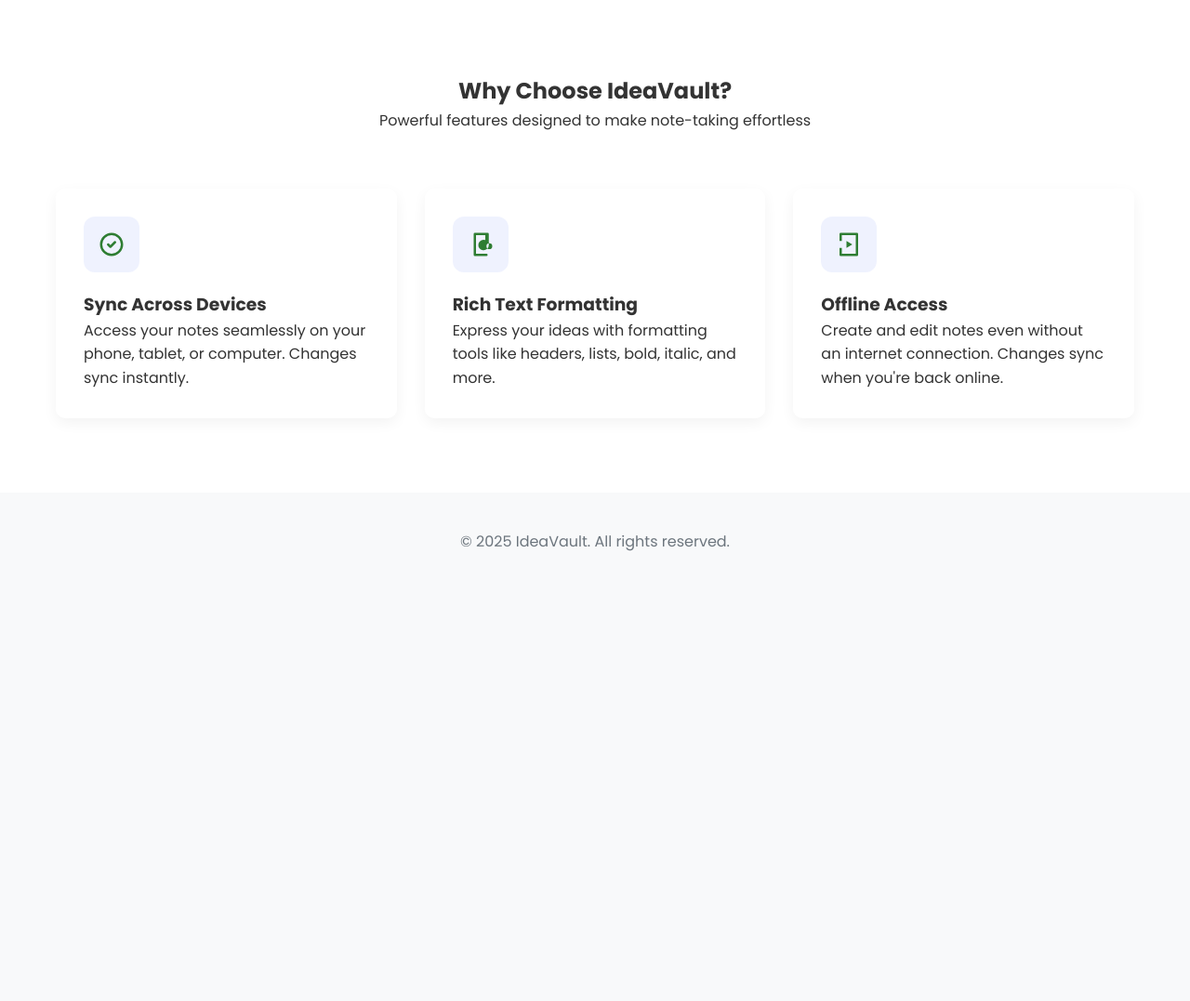
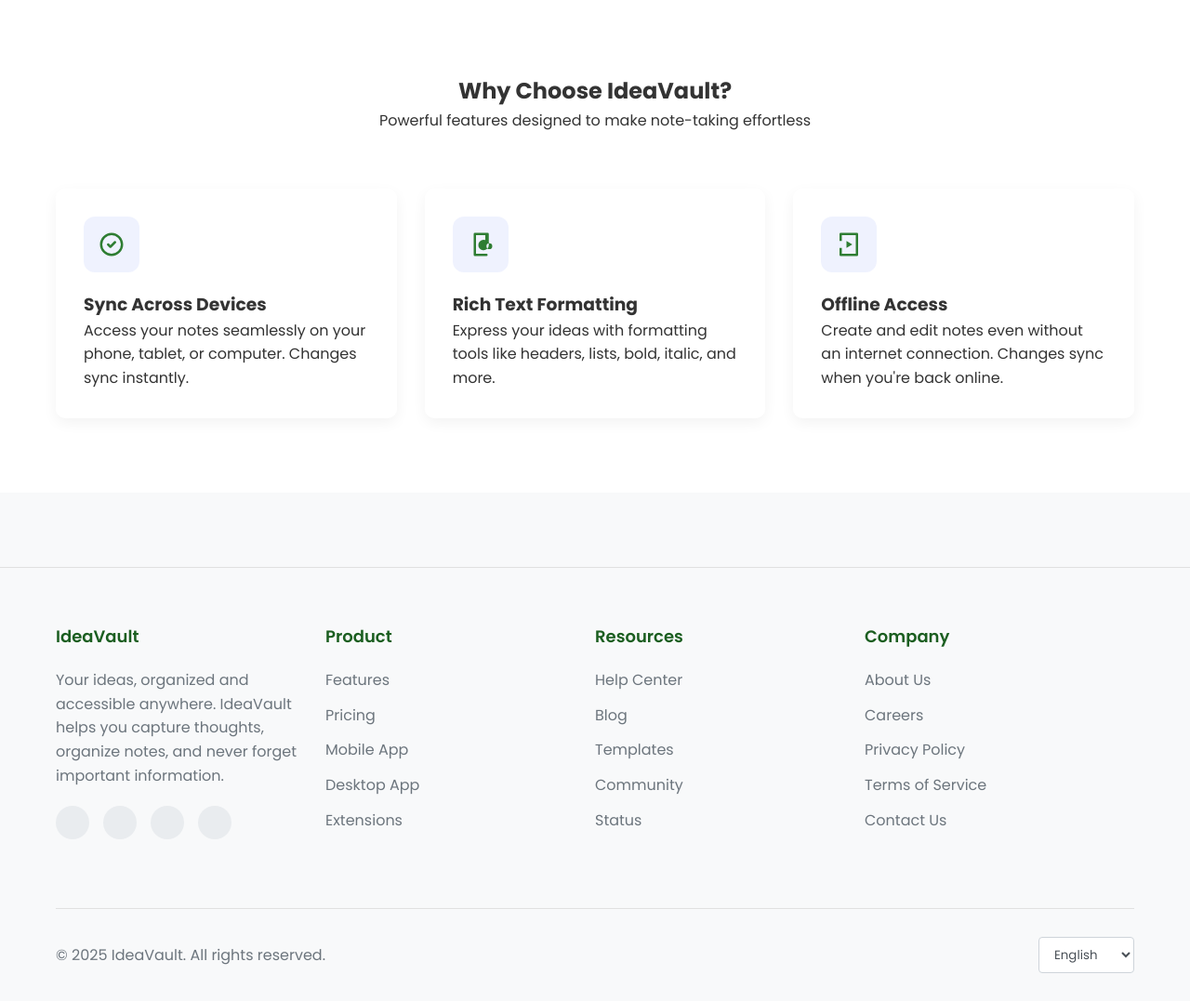
Before and after one commit to MrGamePLAY1/notes, a Flask app: page / in a window 1280 px wide. Shown: the part 806-1883 px from the top of the page at 93% size. Before the commit the page ends 1399 px from the top, so only its background shows below. Run offline with Flask 3, Linux system fonts and the light colour scheme; some libraries are stand-ins or nearby versions.

Commit message:
Added footer to index.html

```diff
--- a/static/styles/main.css
+++ b/static/styles/main.css
@@ -409,3 +409,127 @@
 }
 
 /* Note page */
+
+/* Footer Styles */
+.site-footer {
+    background-color: #f8f9fa;
+    padding: 60px 0 30px;
+    margin-top: 80px;
+    border-top: 1px solid #e0e0e0;
+}
+
+.footer-content {
+    display: flex;
+    flex-wrap: wrap;
+    justify-content: space-between;
+    margin-bottom: 40px;
+}
+
+.footer-section {
+    flex: 1;
+    min-width: 200px;
+    margin-bottom: 30px;
+    padding-right: 30px;
+}
+
+.footer-section h3 {
+    font-size: 18px;
+    font-weight: 600;
+    margin-bottom: 20px;
+    color: #1b5e20;
+}
+
+.footer-section p {
+    color: #6c757d;
+    margin-bottom: 20px;
+    line-height: 1.6;
+}
+
+.social-links {
+    display: flex;
+    gap: 15px;
+}
+
+.social-links a {
+    display: inline-flex;
+    align-items: center;
+    justify-content: center;
+    width: 36px;
+    height: 36px;
+    background-color: #e9ecef;
+    border-radius: 50%;
+    color: #495057;
+    transition: all 0.3s ease;
+}
+
+.social-links a:hover {
+    background-color: #2e7d32;
+    color: white;
+    transform: translateY(-2px);
+    box-shadow: 0 5px 15px rgba(67, 238, 67, 0.2);
+}
+
+.footer-links {
+    list-style: none;
+    padding: 0;
+}
+
+.footer-links li {
+    margin-bottom: 12px;
+}
+
+.footer-links a {
+    color: #6c757d;
+    text-decoration: none;
+    transition: color 0.3s, transform 0.3s;
+    display: inline-block;
+}
+
+.footer-links a:hover {
+    color: #2e7d32;
+    transform: translateX(3px);
+}
+
+.footer-bottom {
+    display: flex;
+    justify-content: space-between;
+    align-items: center;
+    padding-top: 30px;
+    border-top: 1px solid #e0e0e0;
+    color: #6c757d;
+}
+
+.footer-language select {
+    padding: 8px 12px;
+    border: 1px solid #ced4da;
+    border-radius: 4px;
+    background-color: #fff;
+    color: #495057;
+    font-family: 'Poppins', sans-serif;
+    transition: border-color 0.3s;
+}
+
+.footer-language select:focus {
+    outline: none;
+    border-color: #2e7d32;
+}
+
+@media (max-width: 900px) {
+    .footer-content {
+        flex-direction: column;
+    }
+
+    .footer-section {
+        width: 100%;
+        padding-right: 0;
+    }
+
+    .footer-bottom {
+        flex-direction: column;
+        text-align: center;
+    }
+
+    .footer-language {
+        margin-top: 15px;
+    }
+}
--- a/templates/index.html
+++ b/templates/index.html
@@ -80,10 +80,67 @@
         </div>
     </section>
 
-    <footer>
-        <div class="container" style="text-align: center; padding: 40px 0; color: #6c757d;">
+<!-- Replace the existing footer with this more detailed one -->
+<footer class="site-footer">
+    <div class="container">
+        <div class="footer-content">
+            <div class="footer-section">
+                <h3>IdeaVault</h3>
+                <p>Your ideas, organized and accessible anywhere. IdeaVault helps you capture thoughts, organize notes, and never forget important information.</p>
+                <div class="social-links">
+                    <a href="#" aria-label="Facebook"><i class="fab fa-facebook-f"></i></a>
+                    <a href="#" aria-label="Twitter"><i class="fab fa-twitter"></i></a>
+                    <a href="#" aria-label="Instagram"><i class="fab fa-instagram"></i></a>
+                    <a href="#" aria-label="LinkedIn"><i class="fab fa-linkedin-in"></i></a>
+                </div>
+            </div>
+
+            <div class="footer-section">
+                <h3>Product</h3>
+                <ul class="footer-links">
+                    <li><a href="#">Features</a></li>
+                    <li><a href="#">Pricing</a></li>
+                    <li><a href="#">Mobile App</a></li>
+                    <li><a href="#">Desktop App</a></li>
+                    <li><a href="#">Extensions</a></li>
+                </ul>
+            </div>
+
+            <div class="footer-section">
+                <h3>Resources</h3>
+                <ul class="footer-links">
+                    <li><a href="#">Help Center</a></li>
+                    <li><a href="#">Blog</a></li>
+                    <li><a href="#">Templates</a></li>
+                    <li><a href="#">Community</a></li>
+                    <li><a href="#">Status</a></li>
+                </ul>
+            </div>
+
+            <div class="footer-section">
+                <h3>Company</h3>
+                <ul class="footer-links">
+                    <li><a href="#">About Us</a></li>
+                    <li><a href="#">Careers</a></li>
+                    <li><a href="{{ url_for('privacy') }}">Privacy Policy</a></li>
+                    <li><a href="{{ url_for('terms') }}">Terms of Service</a></li>
+                    <li><a href="#">Contact Us</a></li>
+                </ul>
+            </div>
+        </div>
+
+        <div class="footer-bottom">
             <p>&copy; 2025 IdeaVault. All rights reserved.</p>
+            <div class="footer-language">
+                <select name="language" id="language-selector">
+                    <option value="en">English</option>
+                    <option value="es">Español</option>
+                    <option value="fr">Français</option>
+                    <option value="de">Deutsch</option>
+                </select>
+            </div>
         </div>
-    </footer>
+    </div>
+</footer>
 </body>
 </html>
```
